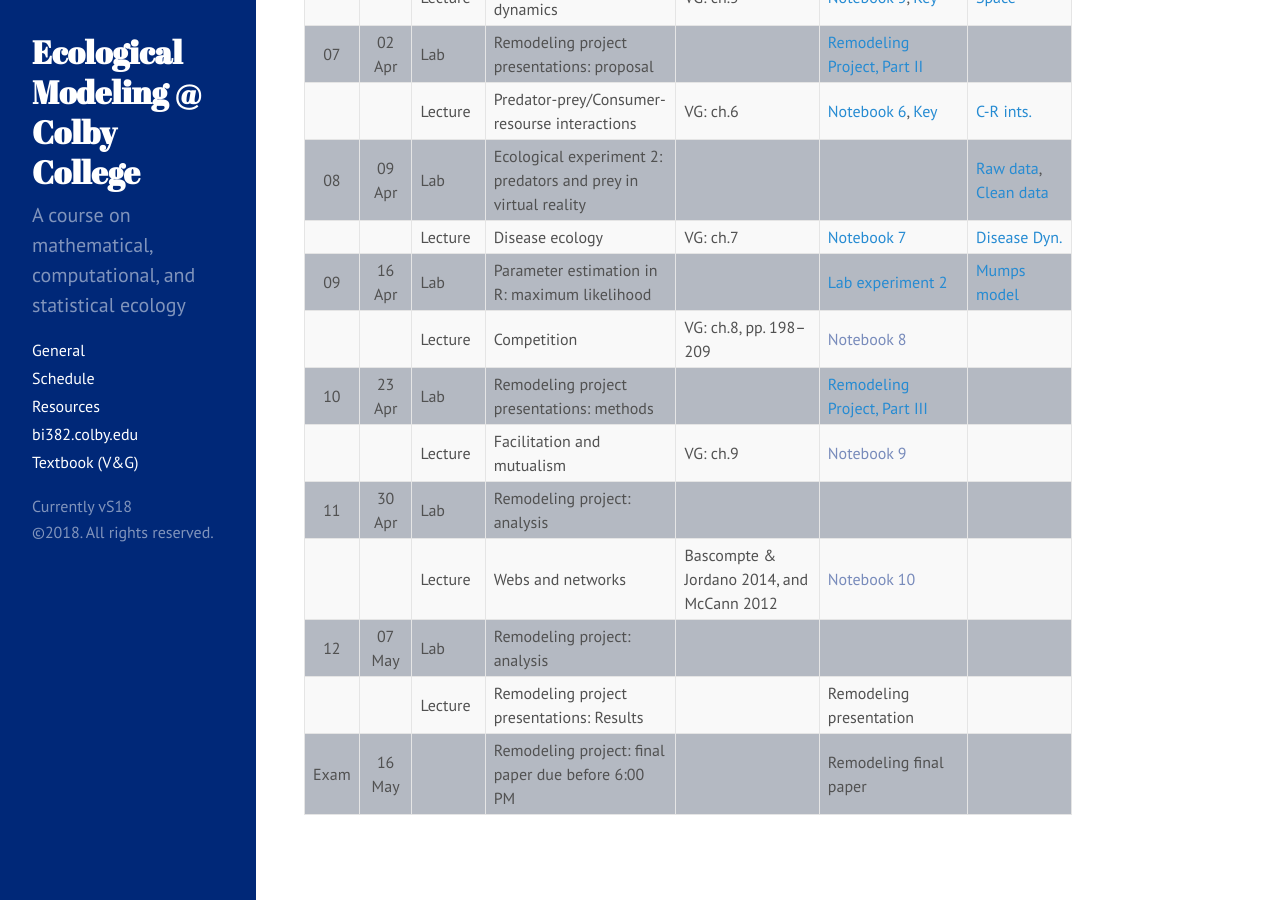
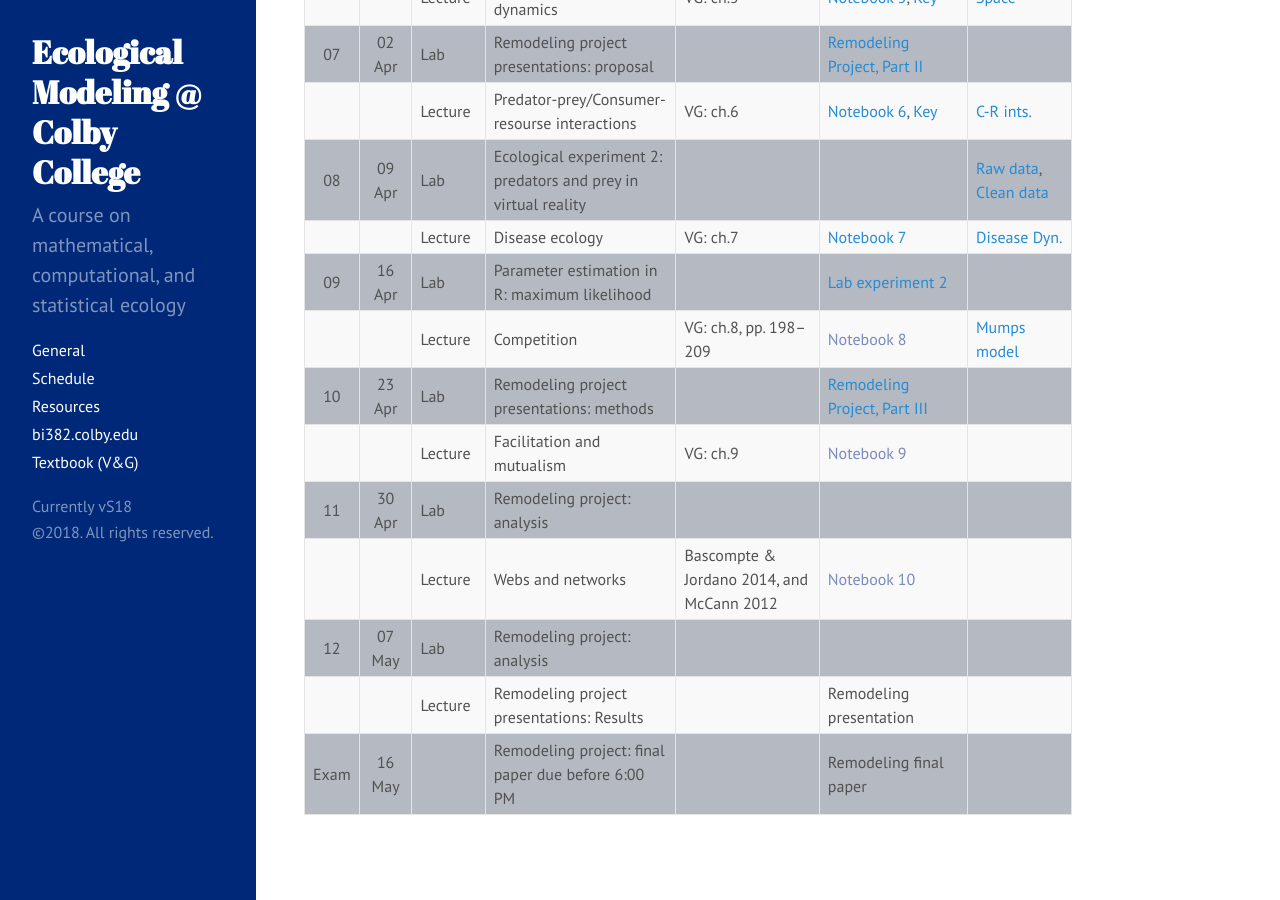
Before and after one commit to ColbyEcology/BI382_2018_Spring, a Jekyll site: the page built from Schedule.md, in a window 1280 px wide and 900 px high, scrolled down 999 px. Built offline with Jekyll 4.4.1, drawn with Linux system fonts in a browser that asks for light colours.

Commit message:
added mumps link

```diff
--- a/Schedule.md
+++ b/Schedule.md
@@ -46,8 +46,8 @@
      |        | Lecture | Predator-prey/Consumer-resourse interactions                   | VG: ch.6            | [Notebook 6](../Assignments/LectureNotebooks/Ch6_Notebook), [Key](../Assignments/LectureNotebooks/Ch6_Notebook_key.html){:target="_blank"} | [C-R ints.](../Presentations/Lec14_15_PredatorPrey.html){:target="_blank"}
 08   | 09 Apr |   Lab   | Ecological experiment 2: predators and prey in virtual reality |                     | | [Raw data](../Assignments/LabExperiments/Experiment2/Pigmemberment_Raw.zip), [Clean data](../Assignments/LabExperiments/Experiment2/Pigmemberment_Clean.zip)
      |        | Lecture | Disease ecology		           	                             | VG: ch.7            | [Notebook 7](../Assignments/LectureNotebooks/Ch7_Notebook) | [Disease Dyn.](../Presentations/Lec16_17_Disease.html){:target="_blank"}
-09   | 16 Apr |   Lab   | Parameter estimation in R: maximum likelihood                  |                     |  [Lab experiment 2](../Assignments/LabExperiments/Experiment2/LabExperiment2.html){:target="_blank"} | [Mumps model](https://www.ncbi.nlm.nih.gov/pmc/articles/PMC5800133/pdf/ijerph-15-00033.pdf)
-     |        | Lecture | Competition  				                                     | VG: ch.8, pp. 198–209 | <span style="color:#788bbb">Notebook 8</span> |
+09   | 16 Apr |   Lab   | Parameter estimation in R: maximum likelihood                  |                     |  [Lab experiment 2](../Assignments/LabExperiments/Experiment2/LabExperiment2.html){:target="_blank"} |
+     |        | Lecture | Competition  				                                     | VG: ch.8, pp. 198–209 | <span style="color:#788bbb">Notebook 8</span> | [Mumps model](https://www.ncbi.nlm.nih.gov/pmc/articles/PMC5800133/pdf/ijerph-15-00033.pdf)
 10   | 23 Apr |   Lab   | Remodeling project presentations: methods                      |                     | [Remodeling Project, Part III](../Assignments/RemodelingProject/RemodelingProject_Methods.html){:target="_blank"} |
      |        | Lecture | Facilitation and mutualism                                     | VG: ch.9            | <span style="color:#788bbb">Notebook 9</span> |
 11   | 30 Apr |   Lab   | Remodeling project: analysis                                   |                     | |
```
